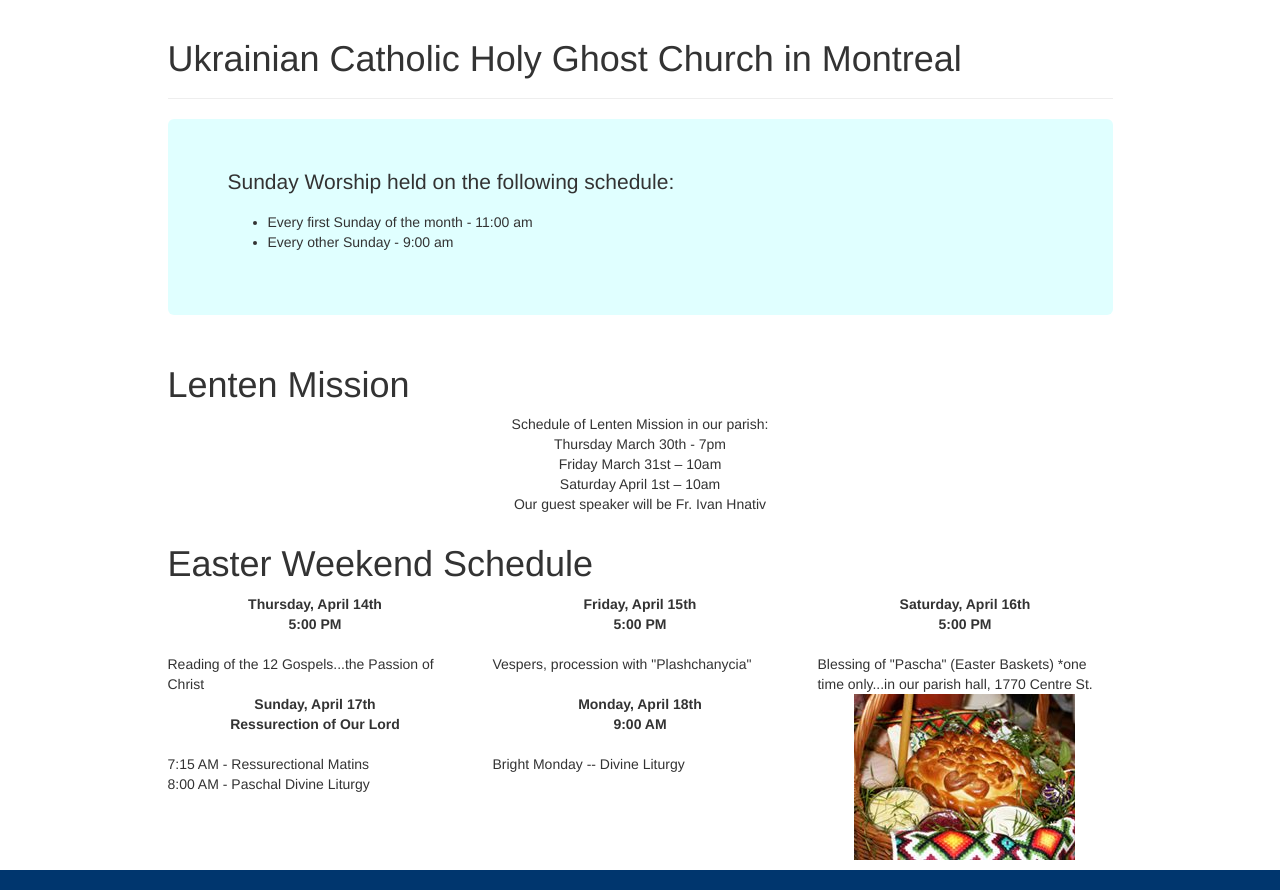
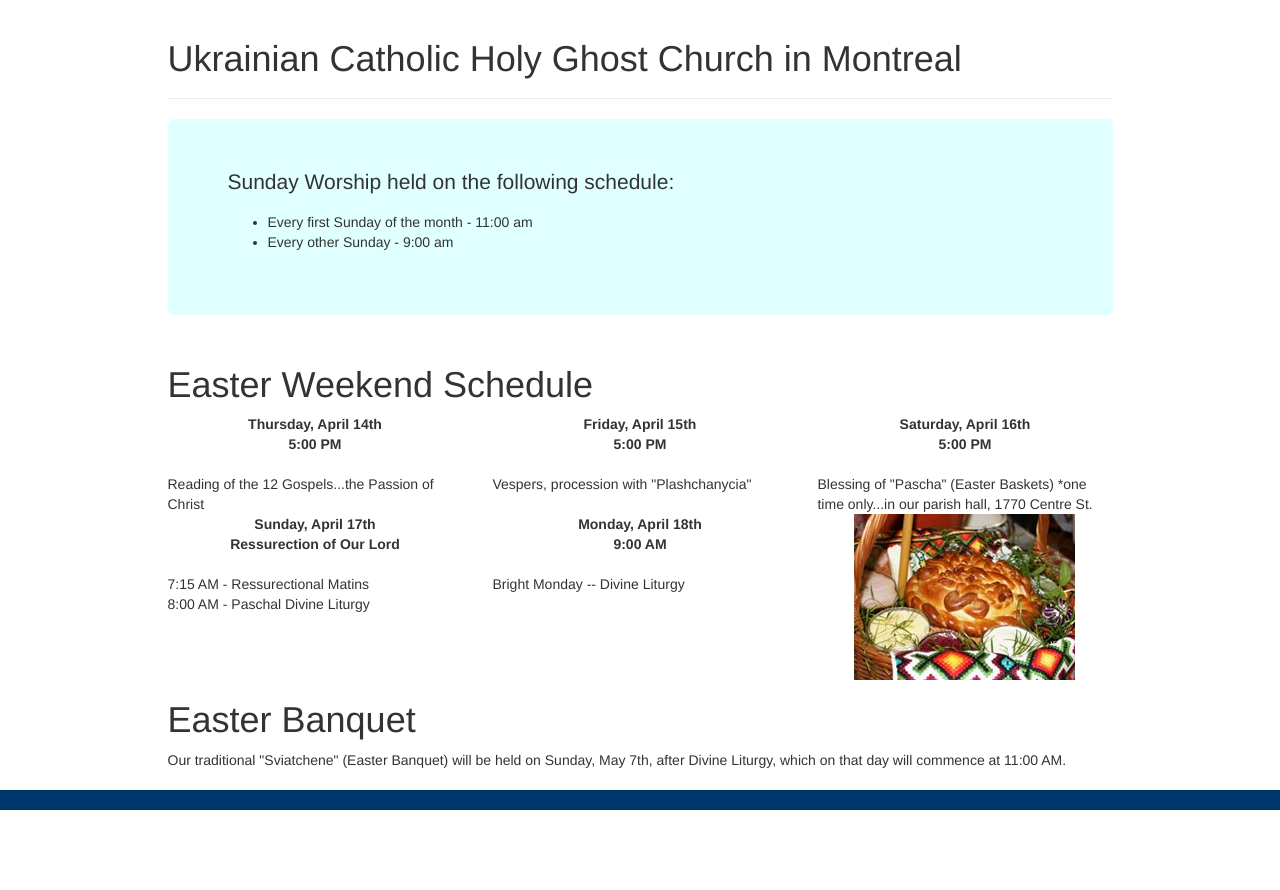
Before and after one commit to Netopya/UCHGC-Website, a PHP site: page / in a window 1280 px wide. Shown: the part 301-1191 px from the top of the page. After the commit the page ends 1111 px from the top, so only its background shows below. Run offline with PHP 8.4, Linux system fonts and the light colour scheme; some libraries are stand-ins or nearby versions.

Commit message:
Updated easter text
-Removed retreat
-Added banquet

```diff
--- a/index.php
+++ b/index.php
@@ -91,12 +91,12 @@
                     </div>
                 </div>-->
 
-                <div class="row">
+                <!--<div class="row">
                     <div class="col-lg-10 col-lg-offset-1">
                         <h1><?php echo $lent2013_title[$refined_laguage]; ?></h1>
                         <p style="text-indent: 0px;text-align: center;"><?php echo $lent2013_text[$refined_laguage]; ?></p>
                     </div>
-                </div>
+                </div>-->
                 <div class="row">
                     <div class="col-lg-10 col-lg-offset-1">
                         <h1><?php echo $e_t[$refined_laguage]; ?></h1>
@@ -122,10 +122,12 @@
                         </div>
                     </div>
                 </div>
-
-
-
-
+                <div class="row">
+                    <div class="col-lg-10 col-lg-offset-1">
+                        <h1><?php echo $eb_h[$refined_laguage]; ?></h1>
+                        <p><?php echo $eb_t[$refined_laguage]; ?></p>
+                    </div>
+                </div>
             </div>
         </div>
         <div id="footer">
--- a/opening_php.php
+++ b/opening_php.php
@@ -366,7 +366,7 @@
     $e_6t = array("Bright Monday -- Divine Liturgy","Lumineux Lundi - liturgie divine","СВІТЛИЙ ПОНЕДІЛОК");
 
     $eb_h = array("Easter Banquet","Banquet Pâques","СПІЛЬНЕ ПАРАФІЯЛЬНЕ СВЯЧЕНЕ");
-    $eb_t = array("Our traditional \"Sviatchene\" (Easter Banquet) will be held on Sunday, May 15th, after Divine Liturgy, which on that day will commence at 11:00 AM.","Notre traditionnelle «Sviatchene» (Banquet Pâques) aura lieu le dimanche 15 mai, après la divine liturgie qui commencera cette journée, à 11 h.","СПІЛЬНЕ ПАРАФІЯЛЬНЕ СВЯЧЕНЕ  відбудеться  в  Неділю, 15 травня по Службі Божій. В цей день Служба Божа служитиметься о 11:00");
+    $eb_t = array("Our traditional \"Sviatchene\" (Easter Banquet) will be held on Sunday, May 7th, after Divine Liturgy, which on that day will commence at 11:00 AM.","Notre traditionnelle «Sviatchene» (Banquet Pâques) aura lieu le dimanche 7 mai, après la divine liturgie qui commencera cette journée, à 11 h.","СПІЛЬНЕ ПАРАФІЯЛЬНЕ СВЯЧЕНЕ  відбудеться  в  Неділю, 7 травня по Службі Божій. В цей день Служба Божа служитиметься о 11:00");
 
 	$gr2013_title = array("Ukrainian Catholic Green Sunday Memorial Service","Service commémoratif catholique du dimanche vert ukrainien","Неділя Зіслання Святого Духа похід і соборна панахида на цвинтарі");
 	$gr2013_content = array("Sunday, June 19, 2015 at 2:00 p.m at the Notre-Dame-des-Neiges Cemetery. Procession from the administration building to the Ukrainian monument","Dimanche 19 juin, 2015 à 14 h au cimetière Notre-Dame-des-Neiges. Procession du bâtiment de l'administration au monument ukrainien","Неділя, 19 червня 2015 о. 2:00 на цвинтарі. Процесія від і адміністрації будинок до українського пам'ятник");
```
